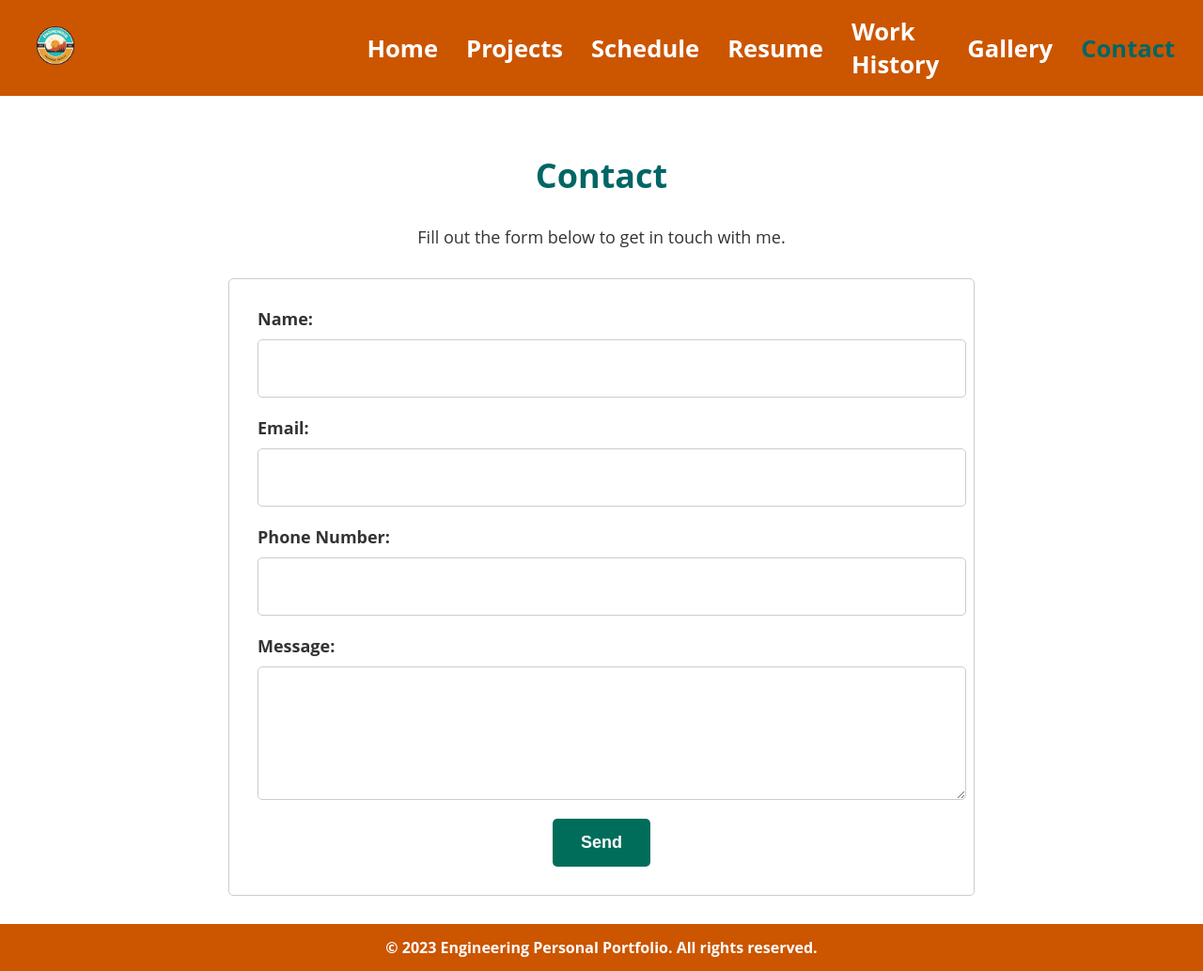
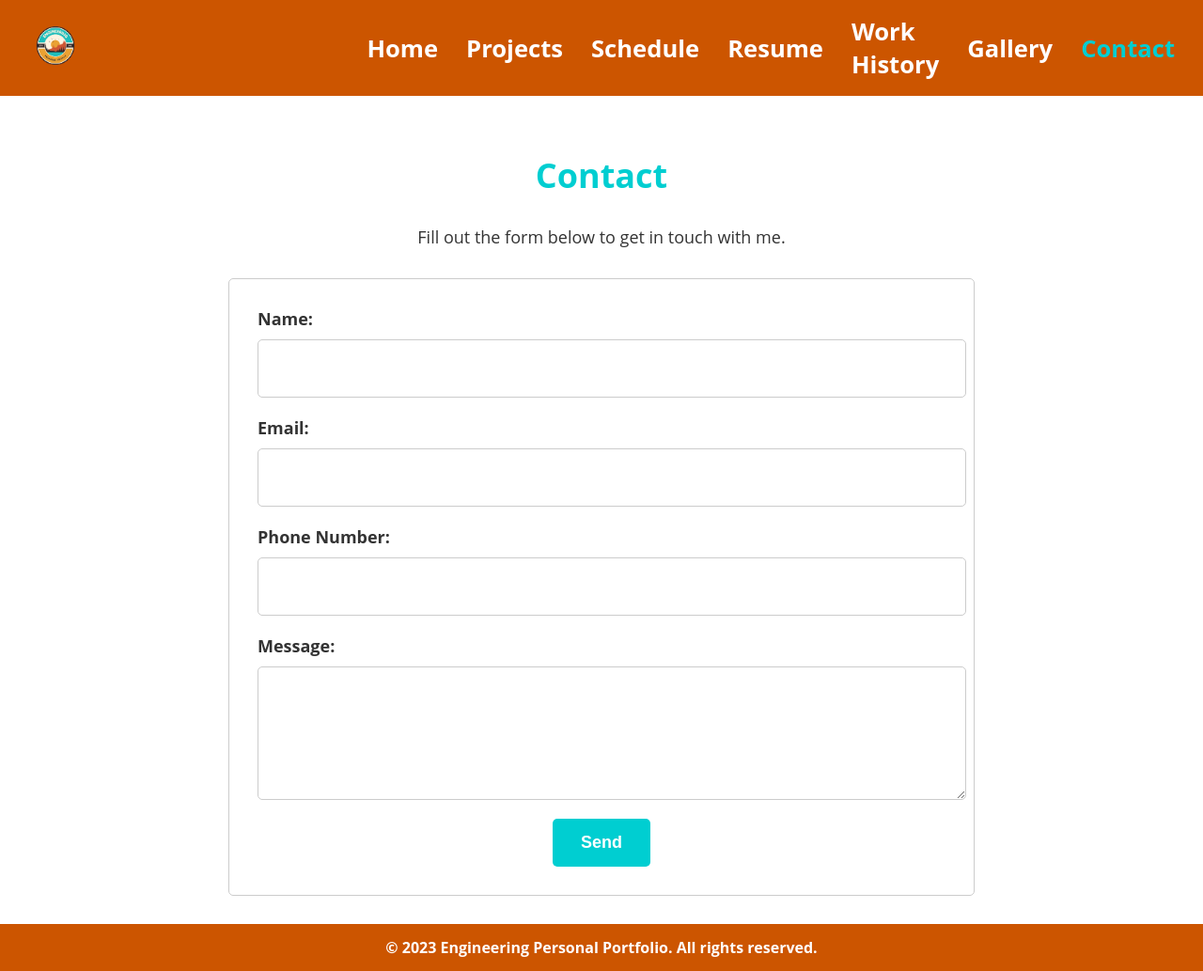
Before and after one commit to MarkKarels/CSC_465_Project, a PHP site: page /contact.php in a window 1280 px wide. Shown: the whole page at 94% size. Run offline with PHP 8.4, Linux system fonts and the light colour scheme.

Commit message:
Changed Color Scheme

```diff
--- a/styles/main.css
+++ b/styles/main.css
@@ -48,7 +48,7 @@ main {
 section h1 {
   font-size: 36px;
   font-weight: bold;
-  color: #006666;
+  color: #00ced1;
   margin-bottom: 10px;
 }
 
@@ -128,7 +128,7 @@ section {
   font-size: 18px;
   font-weight: bold;
   color: #fff;
-  background-color: #006d5b;
+  background-color: #00ced1;
   border: none;
   border-radius: 5px;
   cursor: pointer;
@@ -136,7 +136,7 @@ section {
 }
 
 .contact-form button:hover {
-  background-color: #006666;
+  background-color: #00ced1;
 }
 
 .contact-form input[type="text"],
@@ -150,7 +150,7 @@ section {
 }
 
 nav ul li.current a {
-  color: #006666;
+  color: #00ced1;
 }
 
 @media screen and (max-width: 768px) {
```
